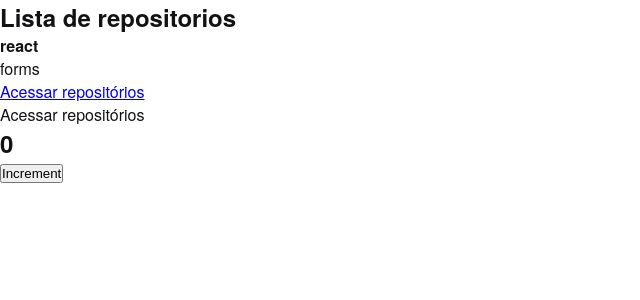
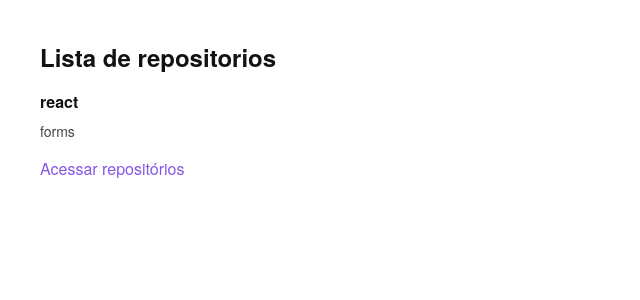
Before and after one commit to hernanytec/01-github-explorer, a React app: page / in a window 1280 px wide. Shown: the top 300 px of the page, without its empty margins (0-640 px from the left). Built offline with nearby package versions, Linux system fonts and the light colour scheme.

Commit message:
add repositories style

```diff
--- a/src/App.jsx
+++ b/src/App.jsx
@@ -1,12 +1,6 @@
-import { Counter } from "./components/Counter";
 import { RepositoryList } from "./components/RepositoryList";
 import "./styles/global.scss";
 
 export function App() {
-  return (
-    <>
-      <RepositoryList />
-      <Counter />
-    </>
-  );
+  return <RepositoryList />;
 }
--- a/src/components/Counter.jsx
+++ /dev/null
@@ -1,18 +0,0 @@
-import { useState } from "react";
-
-export function Counter() {
-  const [counter, setCounter] = useState(0);
-
-  function increment() {
-    setCounter(counter + 1);
-  }
-
-  return (
-    <div>
-      <h2>{counter}</h2>
-      <button type="button" onClick={() => increment()}>
-        Increment
-      </button>
-    </div>
-  );
-}
--- a/src/components/RepositoryList.jsx
+++ b/src/components/RepositoryList.jsx
@@ -1,4 +1,6 @@
 import { RepositoryItem } from "./RepoositoryItem";
+
+import "../styles/repositories.scss";
 
 const repository = {
   name: "react",
@@ -13,7 +15,6 @@
 
       <ul>
         <RepositoryItem repository={repository} />
-        <RepositoryItem />
       </ul>
     </section>
   );
--- /dev/null
+++ b/src/styles/repositories.scss
@@ -0,0 +1,30 @@
+section.repository-list {
+  margin: 40px;
+
+  h1 {
+    margin-bottom: 16px;
+  }
+
+  ul {
+    list-style: none;
+
+    li {
+      & + li {
+        margin-top: 20px;
+      }
+
+      p {
+        font-size: 14px;
+        color: #444;
+        margin-top: 8px;
+      }
+
+      a {
+        display: inline-block;
+        margin-top: 16px;
+        text-decoration: none;
+        color: #8257e6;
+      }
+    }
+  }
+}
```
